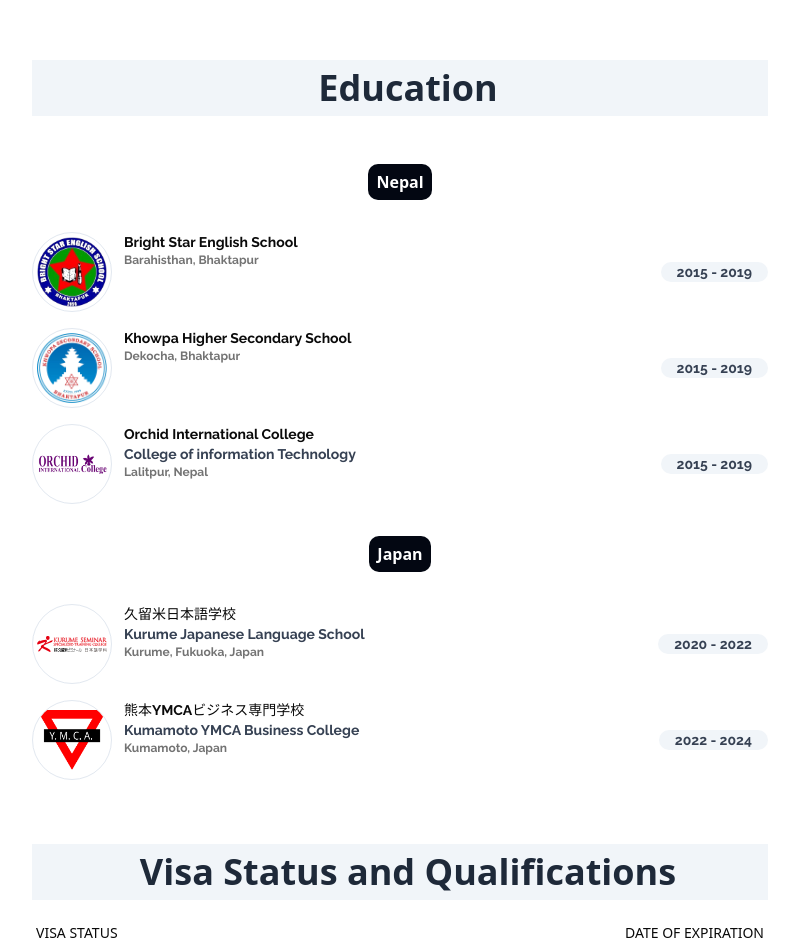
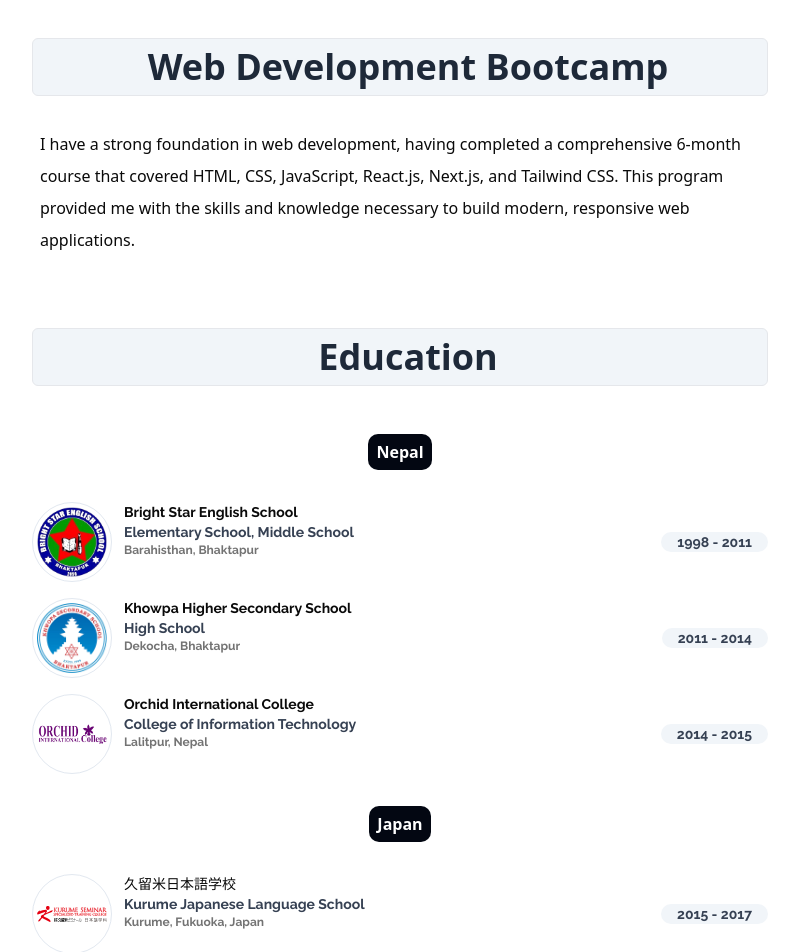
Before and after one commit to Rajal7777/Portfolio-Nextjs, a Next.js app: page /about in a window 1280 px wide. Shown: the part 600-1552 px from the top of the page, without its empty margins (240-1039 px from the left). Built offline with nearby package versions, Linux system fonts and the light colour scheme; no server answers.

Commit message:
added japanese text

```diff
--- a/app/(locale)/about/page.tsx
+++ b/app/(locale)/about/page.tsx
@@ -1,6 +1,8 @@
 import { FadeIn } from "@/components/common/fade-in";
 import EducationPage from "@/components/education";
 import AboutMe from "@/components/header/aboutMe";
+import { getTranslations } from "next-intl/server";
+
 
 import {
   Breadcrumb,
@@ -16,7 +18,9 @@ export const metadata: Metadata = {
   description: "About me",
 };
 
-const AboutPage = () => {
+const AboutPage =async () => {
+  const t =  await getTranslations("AboutPage");
+
   return (
     <>
       <Breadcrumb>
@@ -38,16 +42,16 @@ const AboutPage = () => {
 
       <section className="mx-auto max-w-3xl px-4 py-8 text-slate-800 antialiased font-sans space-y-2">
         <FadeIn delay={0.1}>
-          <h2 className="mb-4 text-2xl md:text-4xl pl-4 text-gray-800 bg-slate-100 dark:bg-slate-900 py-2 font-semibold playfair text-center">
-            Visa Status and Qualifications
+          <h2 className="mb-4 text-2xl md:text-4xl pl-4 text-gray-800 bg-slate-100 dark:bg-slate-900 py-2 font-semibold playfair text-center  border border-gray-200 dark:border-gray-700 rounded-sm">
+         {t("visaQualification")}
           </h2>
 
           <div className="flex justify-between w-full px-1 my-6">
             <p className="font-medium text-sm uppercase leading-tight text-foreground">
-              Visa status
+              {t("visaStatus")}
             </p>
             <p className="font-medium text-sm uppercase leading-tight text-foreground">
-              Date of expiration
+              {t("visaExpiry")}
             </p>
           </div>
 
--- a/app/(locale)/page.tsx
+++ b/app/(locale)/page.tsx
@@ -10,7 +10,7 @@ export default function Home() {
     <>
       <HeroSection />
       <FadeIn className="max-w-4xl mx-auto mt-10 space-y-8 px-4 sm:px-6 lg:px-8">
-        <h2 className="text-2xl mb-4 md:text-4xl pl-4 text-gray-800 bg-slate-100 dark:bg-slate-900 py-2 font-semibold playfair text-center my-10">
+        <h2 className="text-2xl mb-4 md:text-4xl pl-4 text-gray-800 bg-slate-100 dark:bg-slate-900 py-2 font-semibold playfair text-center my-10 border border-gray-200 dark:border-gray-700 rounded-sm">
           Featured Projects
         </h2>
         {projects.map((project) => (
--- a/app/messages/en.json
+++ b/app/messages/en.json
@@ -7,12 +7,21 @@
       "imageAlt": "Portrait image for the portfolio hero section"
     }
   },
-  "aboutPage": {
+  "aboutMe": {
     "title": "About Me",
-    "description": "I've always been interested in technology and wanted to build practical technical skills. That curiosity led me to choose front-end development, where I enjoy creating responsive and user-friendly web applications.\n\nLearning during the AI era has made my journey much more effective. After building a strong foundation in web development, AI became a valuable learning partner, helping me understand new concepts, solve problems, and keep improving whenever I got stuck.\n\nMy goal over the next 3-5 years is to work alongside experienced developers, continue growing as a professional, and become an AI-integrated full-stack web developer."
+    "description": "I've always been interested in technology and wanted to build practical technical skills. That curiosity led me to choose front-end development, where I enjoy creating responsive and user-friendly web applications.\n\nLearning during the AI era has made my journey much more effective. After building a strong foundation in web development, AI became a valuable learning partner, helping me understand new concepts, solve problems, and keep improving whenever I got stuck.\n\nMy goal over the next 3-5 years is to work alongside experienced developers, continue growing as a professional, and become an AI-integrated full-stack web developer.",
+    "courseTitle": "Web Development Bootcamp",
+    "courseDescription": "I have a strong foundation in web development, having completed a comprehensive 6-month course that covered HTML, CSS, JavaScript, React.js, Next.js, and Tailwind CSS. This program provided me with the skills and knowledge necessary to build modern, responsive web applications."
   },
   "educationPage": {
     "title": "Education",
-    "description": "I have a strong foundation in web development, having completed a comprehensive 6-month course that covered HTML, CSS, JavaScript, React.js, Next.js, and Tailwind CSS. This program provided me with the skills and knowledge necessary to build modern, responsive web applications."
+    "schoolInfo": "Elementary School, Middle School",
+    "highSchoolInfo": "High School",
+    "collegeInfo": "College of Information Technology"
+  },
+  "AboutPage": {
+    "visaQualification": "Visa Status and Qualifications",
+    "visaStatus": "Visa status",
+    "visaExpiry": " Date of expiration"
   }
 }
--- a/app/messages/ja.json
+++ b/app/messages/ja.json
@@ -7,11 +7,22 @@
       "imageAlt": "ポートフォリオのヒーロー画像"
     }
   },
-    "aboutPage": {
+  "aboutMe": {
     "title": "自己紹介",
-        "description": "私は以前からテクノロジーに興味があり、何か専門的な技術を身につけたいと考えていました。その中で、人々が実際に利用するWebサービスを作れるフロントエンド開発に魅力を感じ、本格的に学習を始めました。現在は、JavaScript、TypeScript、React、Next.jsを中心に学習を続けながら、実際のWebアプリケーションを制作し、実践的なスキルを身につけています。\n\nまた、AIの発展により、学習環境は大きく変わりました。基礎をしっかり学んだ上で、分からないことがあればAIを活用し、理解を深めたり、課題を解決したりしながら学習を進めています。私にとってAIは、単なるツールではなく、学習を支えてくれる良いパートナーです。\n\n今後は、経験豊富なエンジニアの方々と一緒に仕事をしながら、実務経験を積み、さらに技術力を高めていきたいと考えています。そして、3〜5年後にはAIを積極的に活用しながら、フロントエンドだけでなくバックエンドまで幅広く対応できるフルスタックWebエンジニアとして成長することが私の目標です。\n\nこれまで培ってきた学習意欲と継続力を活かし、新しい技術にも積極的に挑戦しながら、チームやサービスに貢献していきたいと考えています。"
+    "description": "私は以前からテクノロジーに興味があり、何か専門的な技術を身につけたいと考えていました。その中で、人々が実際に利用するWebサービスを作れるフロントエンド開発に魅力を感じ、本格的に学習を始めました。現在は、JavaScript、TypeScript、React、Next.jsを中心に学習を続けながら、実際のWebアプリケーションを制作し、実践的なスキルを身につけています。\n\nまた、AIの発展により、学習環境は大きく変わりました。基礎をしっかり学んだ上で、分からないことがあればAIを活用し、理解を深めたり、課題を解決したりしながら学習を進めています。私にとってAIは、単なるツールではなく、学習を支えてくれる良いパートナーです。\n\n今後は、経験豊富なエンジニアの方々と一緒に仕事をしながら、実務経験を積み、さらに技術力を高めていきたいと考えています。そして、3〜5年後にはAIを積極的に活用しながら、フロントエンドだけでなくバックエンドまで幅広く対応できるフルスタックWebエンジニアとして成長することが私の目標です。\n\nこれまで培ってきた学習意欲と継続力を活かし、新しい技術にも積極的に挑戦しながら、チームやサービスに貢献していきたいと考えています。",
+    "courseTitle": "Web開発ブートキャンプ",
+    "courseDescription": "6か月間のWeb開発コースを修了し、HTML、CSS、JavaScript、React.js、Next.js、Tailwind CSSを中心に学習しました。このコースを通じて、モダンでレスポンシブなWebアプリケーションの開発に必要な知識と技術を習得しました。"
   },
   "educationPage": {
-        "title": "学歴"
+    "title": "学歴",
+    "schoolInfo": "(小学校、中学校)",
+    "highSchoolInfo": "(高等学校)",
+    "collegeInfo": "(IT大学)"
+  },
+  "AboutPage": {
+    "visaQualification": "(在留資格・資格)",
+    "visaStatus": "(在留資格)",
+    "visaExpiry": "(有効期限)"
   }
+
 }
--- a/components/education.tsx
+++ b/components/education.tsx
@@ -14,7 +14,7 @@ const EducationPage = () => {
   return (
     <section className="flex flex-col mx-auto max-w-3xl px-4 py-8 text-slate-800 antialiased font-sans space-y-4">
       <FadeIn>
-        <h2 className="text-2xl mb-4 md:text-4xl pl-4 text-gray-800 bg-slate-100 dark:bg-slate-900 py-2 font-semibold playfair text-center">
+        <h2 className="text-2xl mb-4 md:text-4xl pl-4 text-gray-800 bg-slate-100 dark:bg-slate-900 py-2 font-semibold playfair text-center  border border-gray-200 dark:border-gray-700 rounded-sm">
           {t("title")}
         </h2>
       </FadeIn>
@@ -30,9 +30,10 @@ const EducationPage = () => {
           <InfoCard
             className={raleway.className}
             title="Bright Star English School"
+            info={t("schoolInfo")}
             description="Barahisthan, Bhaktapur"
             image="/images/school.png"
-            duration="2015 - 2019"
+            duration="1998 - 2011"
           />
         </FadeIn>
 
@@ -40,9 +41,10 @@ const EducationPage = () => {
           <InfoCard
             className={raleway.className}
             title="Khowpa Higher Secondary School"
+            info={t("highSchoolInfo")}
             description="Dekocha, Bhaktapur"
             image="/images/khwopa.png"
-            duration="2015 - 2019"
+            duration="2011 - 2014"
           />
         </FadeIn>
 
@@ -50,10 +52,10 @@ const EducationPage = () => {
           <InfoCard
             className={raleway.className}
             title="Orchid International College"
-            info="College of information Technology"
+            info={t("collegeInfo")}
             description="Lalitpur, Nepal"
             image="/images/orchid.png"
-            duration="2015 - 2019"
+            duration="2014 - 2015"
           />
         </FadeIn>
       </div>
@@ -72,7 +74,7 @@ const EducationPage = () => {
             info="Kurume Japanese Language School"
             description="Kurume, Fukuoka, Japan"
             image="/images/kurume.svg"
-            duration="2020 - 2022"
+            duration="2015 - 2017"
           />
         </FadeIn>
 
@@ -83,7 +85,7 @@ const EducationPage = () => {
             info="Kumamoto YMCA Business College"
             description="Kumamoto, Japan"
             image="/images/ymca.webp"
-            duration="2022 - 2024"
+            duration="2017 - 2019"
           />
         </FadeIn>
       </div>
--- a/components/form.tsx
+++ b/components/form.tsx
@@ -65,9 +65,11 @@ const ContactForm = ({title}: {title?: string}) => {
         whileInView={{ opacity: 1, y: 0 }}
         viewport={{ once: true, amount: 0.4 }}
         transition={{ duration: 0.4, ease: "easeOut" }}
-        className="my-6 text-center font-serif text-4xl"
+        className="text-center"
       >
+  <span className="inline-flex w-fit items-center rounded-sm border border-gray-200 bg-white px-6 py-2 font-serif text-4xl dark:border-gray-700 dark:bg-slate-900 my-8">
         {title}
+        </span>
       </motion.h2>
       )}
       <motion.div
--- a/components/header/aboutMe.tsx
+++ b/components/header/aboutMe.tsx
@@ -2,21 +2,28 @@ import { getTranslations } from "next-intl/server";
 import { FadeIn } from "../common/fade-in";
 
 const AboutMe = async () => {
-    const t = await getTranslations("aboutPage");
+    const t = await getTranslations("aboutMe");
 
-//<h2 className="text-center text-4xl  bg-slate-50">{t("title")}</h2>
+    //<h2 className="text-center text-4xl  bg-slate-50">{t("title")}</h2>
     return (
         <main className="mx-auto max-w-3xl px-4 py-8 text-slate-800 antialiased font-sans">
             <FadeIn>
-                 <h2 className="mb-4 text-4xl pl-4 text-gray-800 bg-slate-100 dark:bg-slate-900 py-2 font-semibold playfair text-center my-10">{t("title")}</h2>
+                <h2 className="mb-4 text-4xl pl-4 text-gray-800 bg-slate-100 dark:bg-slate-900 py-2 font-semibold playfair text-center my-10  border border-gray-200 dark:border-gray-700 rounded-sm">{t("title")}</h2>
             </FadeIn>
             <FadeIn delay={0.1}>
                 <p className="text-xs mt-6 whitespace-pre-line md:text-base leading-8 p-2 text-foreground">
                     {t("description")}
                 </p>
             </FadeIn>
+            <FadeIn delay={0.2}>
+                   <h2 className="mb-4 text-4xl pl-4 text-gray-800 bg-slate-100 dark:bg-slate-900 py-2 font-semibold playfair text-center my-10  border border-gray-200 dark:border-gray-700 rounded-sm">{t("courseTitle")}</h2>
+            </FadeIn>
+            <FadeIn delay={0.3}>
+                <p className="text-xs mt-6 whitespace-pre-line md:text-base leading-8 p-2 text-foreground">
+                    {t("courseDescription")}
+                </p>
+            </FadeIn>
         </main>
     );
 };
-
 export default AboutMe;
--- a/components/layouts/navbar.tsx
+++ b/components/layouts/navbar.tsx
@@ -104,7 +104,7 @@ const Navbar = () => {
               href={link.href}
               className={cn(
                 "font-medium transition-colors duration-100 text-muted-foreground hover:text-gray-600",
-                pathname.startsWith(link.href) && "text-slate-900",
+                pathname.startsWith(link.href) && "text-dark dark:text-white",
               )}
             >
               {link.label}
```
Also changed, not shown: app/(locale)/contact-component.tsx (+19 -7 lines), components/skills.tsx (+7 -6 lines). Lines whose indentation alone changed are shown as unchanged.
